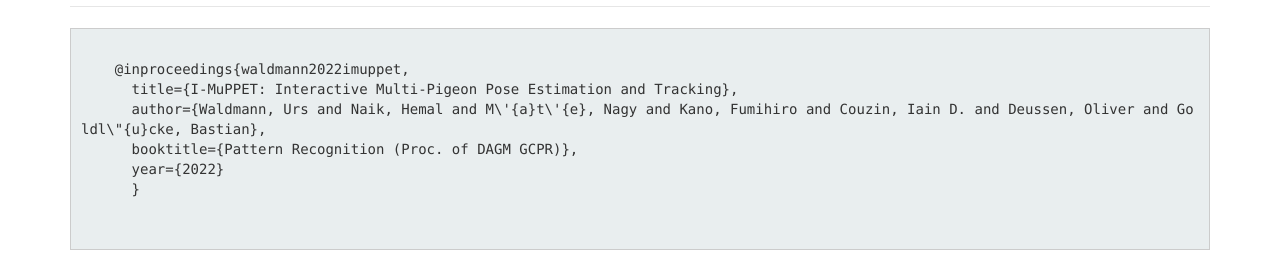
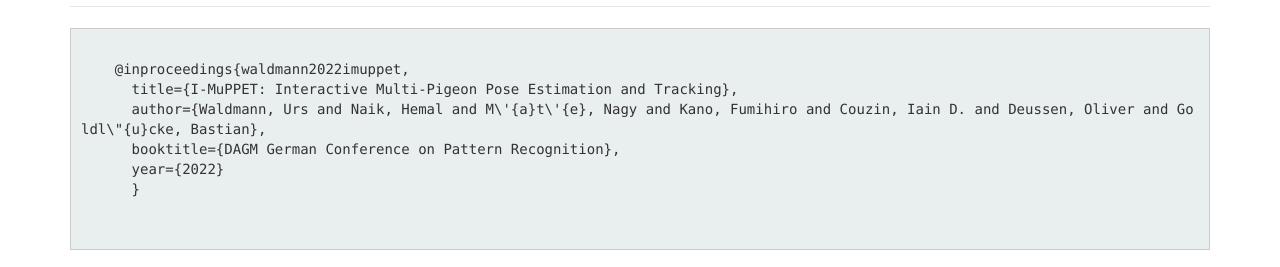
Before and after one commit to urs-waldmann/i-muppet, a plain HTML site: page index.html in a window 1280 px wide. Shown: the part 4692-4959 px from the top of the page. Drawn offline with Linux system fonts and the light colour scheme.

Commit message:
Update citation.

```diff
--- a/index.html
+++ b/index.html
@@ -189,7 +189,7 @@
     @inproceedings{waldmann2022imuppet,
       title={I-MuPPET: Interactive Multi-Pigeon Pose Estimation and Tracking},
       author={Waldmann, Urs and Naik, Hemal and M\'{a}t\'{e}, Nagy and Kano, Fumihiro and Couzin, Iain D. and Deussen, Oliver and Goldl\"{u}cke, Bastian},
-      booktitle={Pattern Recognition (Proc. of DAGM GCPR)},
+      booktitle={DAGM German Conference on Pattern Recognition},
       year={2022}
       }
                             </code>
```
